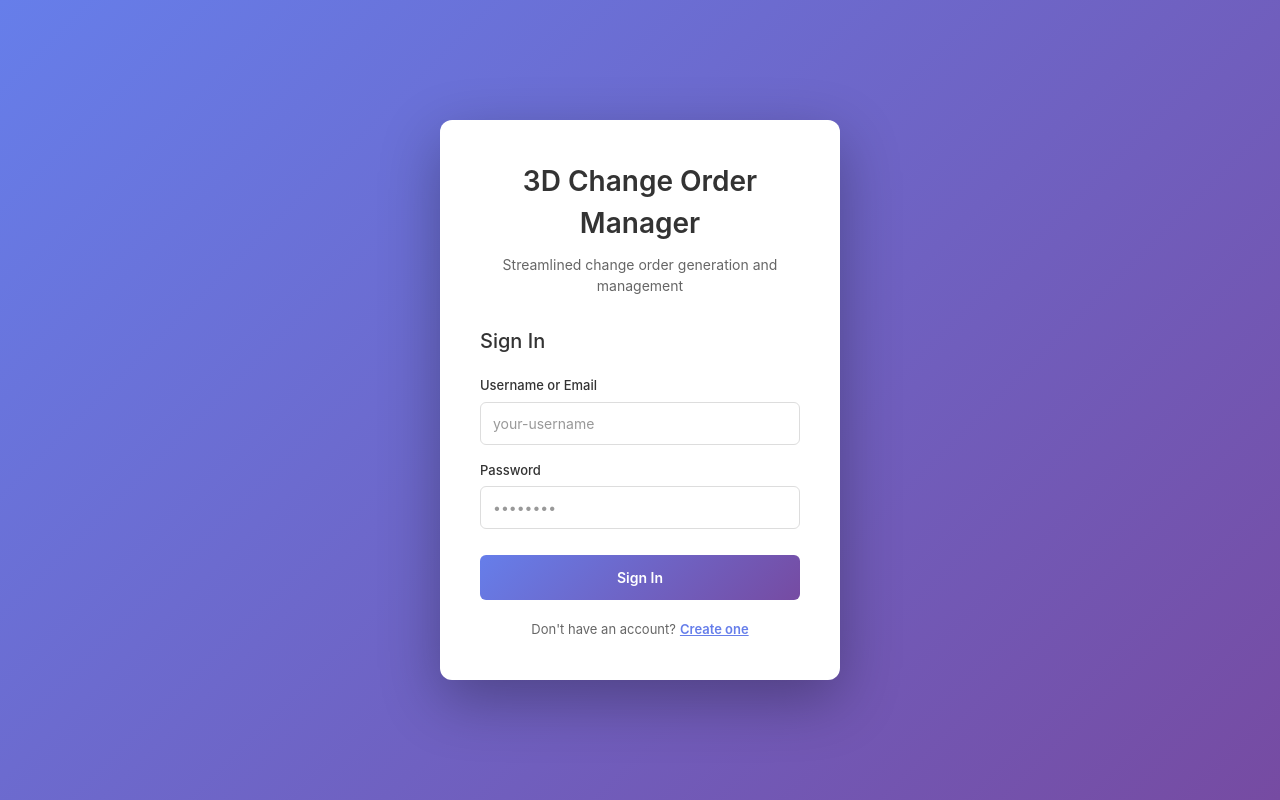
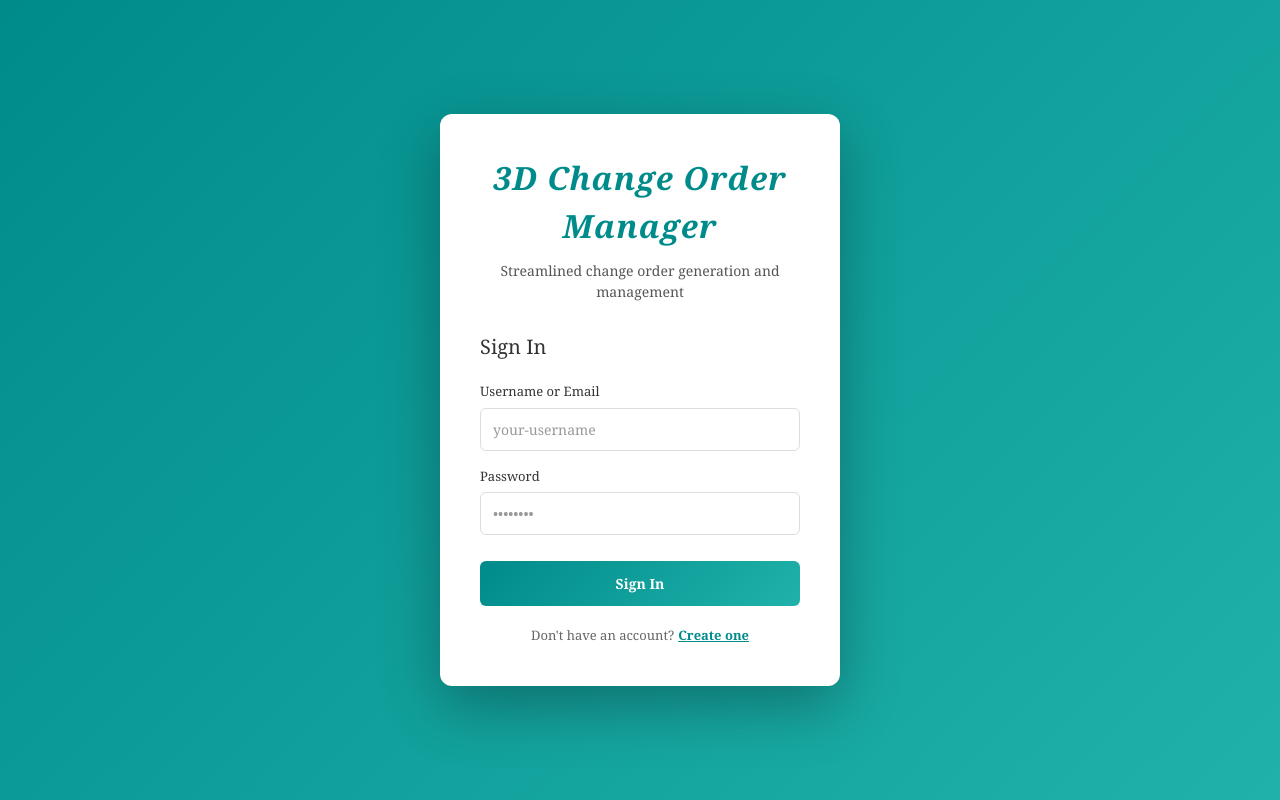
Before and after one commit to agoodson56/New3DChangeOrder, a React (Vite) app: page / in a window 1280 px wide. Built offline with nearby package versions, Linux system fonts and the light colour scheme.

Commit message:
Update LoginPage branding: teal colors and serif font to match 3DTSI brand

```diff
--- a/components/LoginPage.css
+++ b/components/LoginPage.css
@@ -3,9 +3,9 @@
   display: flex;
   align-items: center;
   justify-content: center;
-  background: linear-gradient(135deg, #667eea 0%, #764ba2 100%);
+  background: linear-gradient(135deg, #008b8b 0%, #20b2aa 100%);
   padding: 20px;
-  font-family: -apple-system, BlinkMacSystemFont, 'Segoe UI', 'Roboto', 'Oxygen', 'Ubuntu', 'Cantarell', 'Fira Sans', 'Droid Sans', 'Helvetica Neue', sans-serif;
+  font-family: 'Georgia', 'Garamond', 'Times New Roman', serif;
 }
 
 .login-container {
@@ -24,15 +24,17 @@
 
 .login-header h1 {
   margin: 0 0 10px 0;
-  font-size: 28px;
-  color: #333;
+  font-size: 32px;
+  color: #008b8b;
   font-weight: 600;
+  font-style: italic;
+  letter-spacing: 1px;
 }
 
 .login-header p {
   margin: 0;
   font-size: 14px;
-  color: #666;
+  color: #555;
 }
 
 .error-message {
@@ -83,8 +85,8 @@
 
 .form-group input:focus {
   outline: none;
-  border-color: #667eea;
-  box-shadow: 0 0 0 3px rgba(102, 126, 234, 0.1);
+  border-color: #008b8b;
+  box-shadow: 0 0 0 3px rgba(0, 139, 139, 0.1);
 }
 
 .form-group input:disabled {
@@ -95,7 +97,7 @@
 
 .login-button {
   padding: 12px;
-  background: linear-gradient(135deg, #667eea 0%, #764ba2 100%);
+  background: linear-gradient(135deg, #008b8b 0%, #20b2aa 100%);
   color: white;
   border: none;
   border-radius: 6px;
@@ -108,7 +110,7 @@
 
 .login-button:hover:not(:disabled) {
   transform: translateY(-2px);
-  box-shadow: 0 8px 20px rgba(102, 126, 234, 0.3);
+  box-shadow: 0 8px 20px rgba(0, 139, 139, 0.3);
 }
 
 .login-button:disabled {
@@ -126,7 +128,7 @@
 .switch-mode-button {
   background: none;
   border: none;
-  color: #667eea;
+  color: #008b8b;
   cursor: pointer;
   font-size: 13px;
   font-weight: 600;
@@ -136,5 +138,5 @@
 }
 
 .switch-mode-button:hover {
-  color: #764ba2;
+  color: #20b2aa;
 }
```
